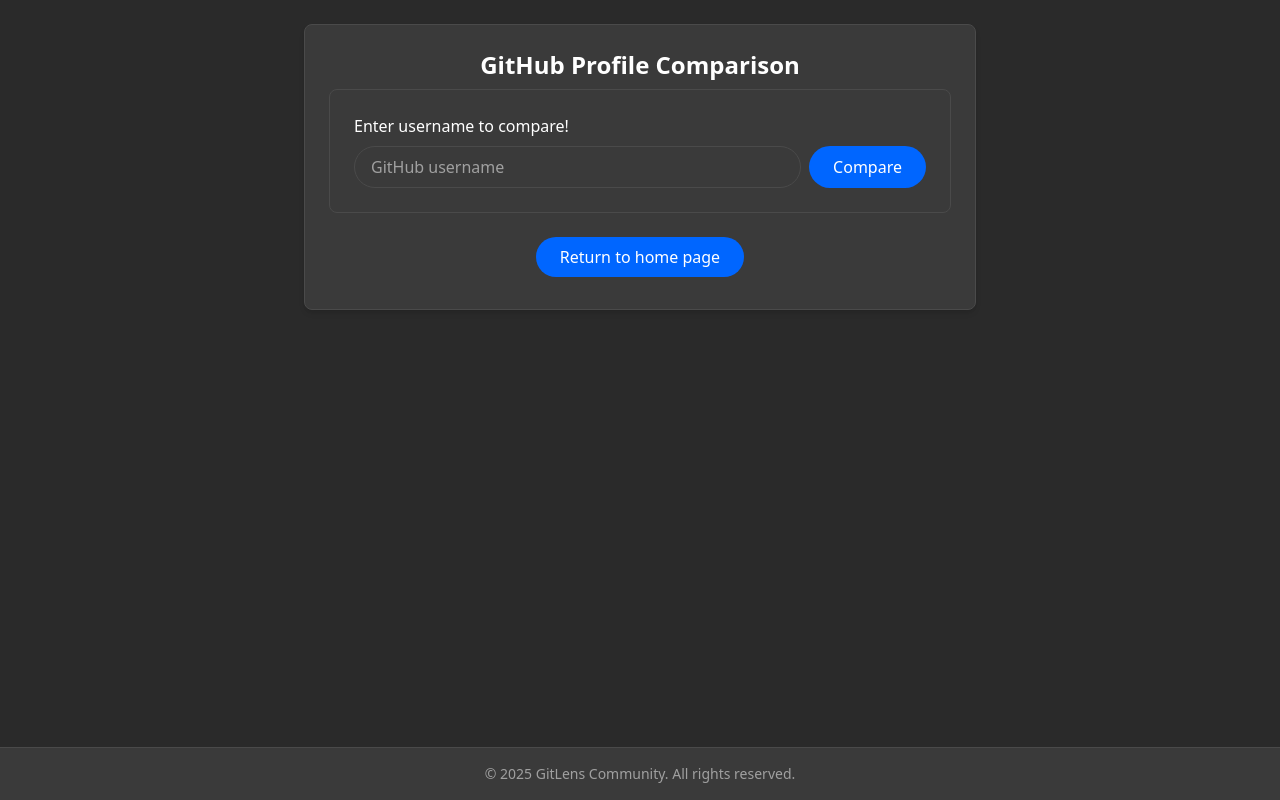
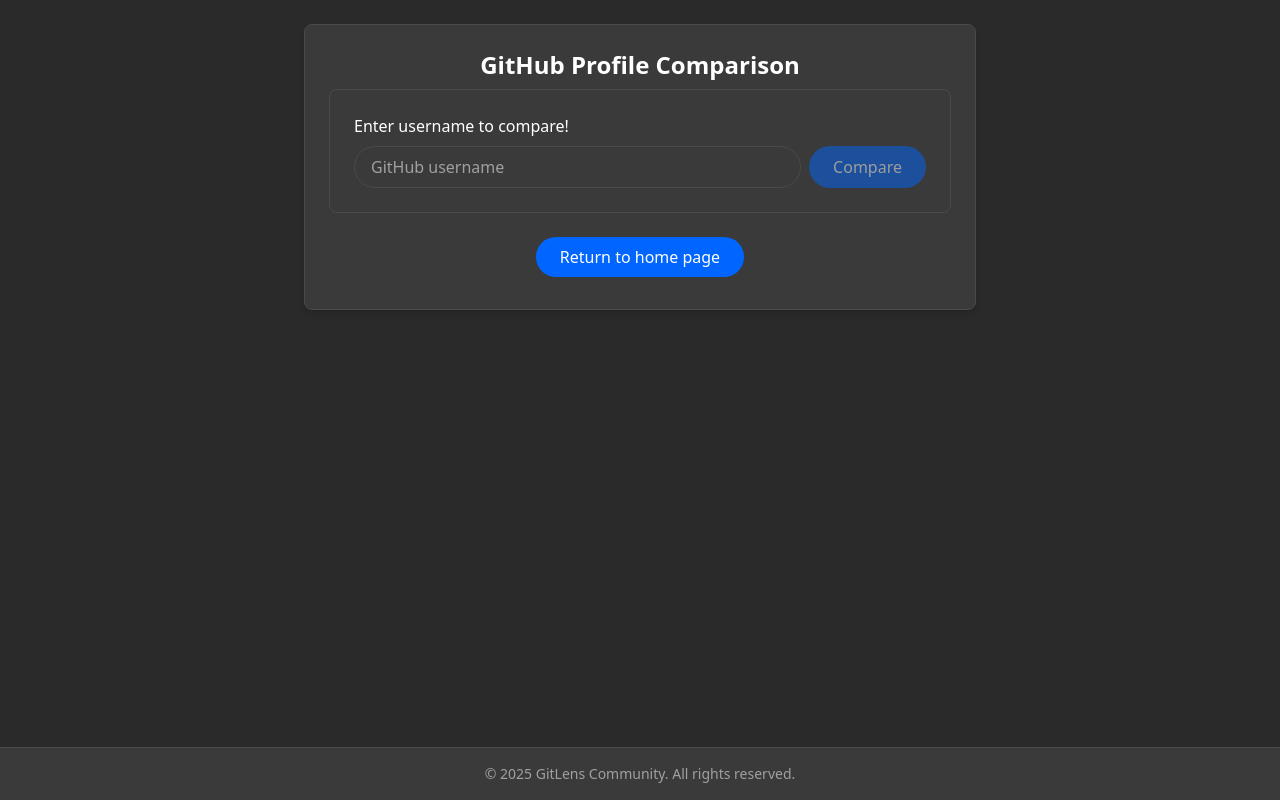
Before and after one commit to Abdallahs-Code/gitlens, a Next.js app: page /compare in a window 1280 px wide. Built offline with nearby package versions, Linux system fonts and the light colour scheme; no server answers.

Commit message:
final commit

```diff
--- a/src/app/compare/page.tsx
+++ b/src/app/compare/page.tsx
@@ -92,7 +92,7 @@
             <button
               type="submit"
               disabled={loading || !user1}
-              className="btn-primary"
+              className="btn-primary disabled:opacity-50"
               suppressHydrationWarning
             >
               {loading ? 'Comparing...' : 'Compare'}
--- a/src/app/page.tsx
+++ b/src/app/page.tsx
@@ -18,8 +18,9 @@
 
   return (
     <main className="flex min-h-screen flex-col items-center justify-start pt-60 p-6 bg-background text-text-primary">
-      <h1 className="text-5xl font-extrabold mb-8 text-center">
+      <h1 className="flex items-center text-5xl font-extrabold mb-8 text-center gap-4">
         Welcome to GitLens
+        <img src="/./favicon.ico" alt="Logo" className="w-12 h-12" />
       </h1>
 
       <form
@@ -37,7 +38,7 @@
 
         <button
           type="submit"
-          className="btn-primary"
+          className="btn-primary disabled:opacity-50"
           suppressHydrationWarning
           disabled={loading}
         >
```
